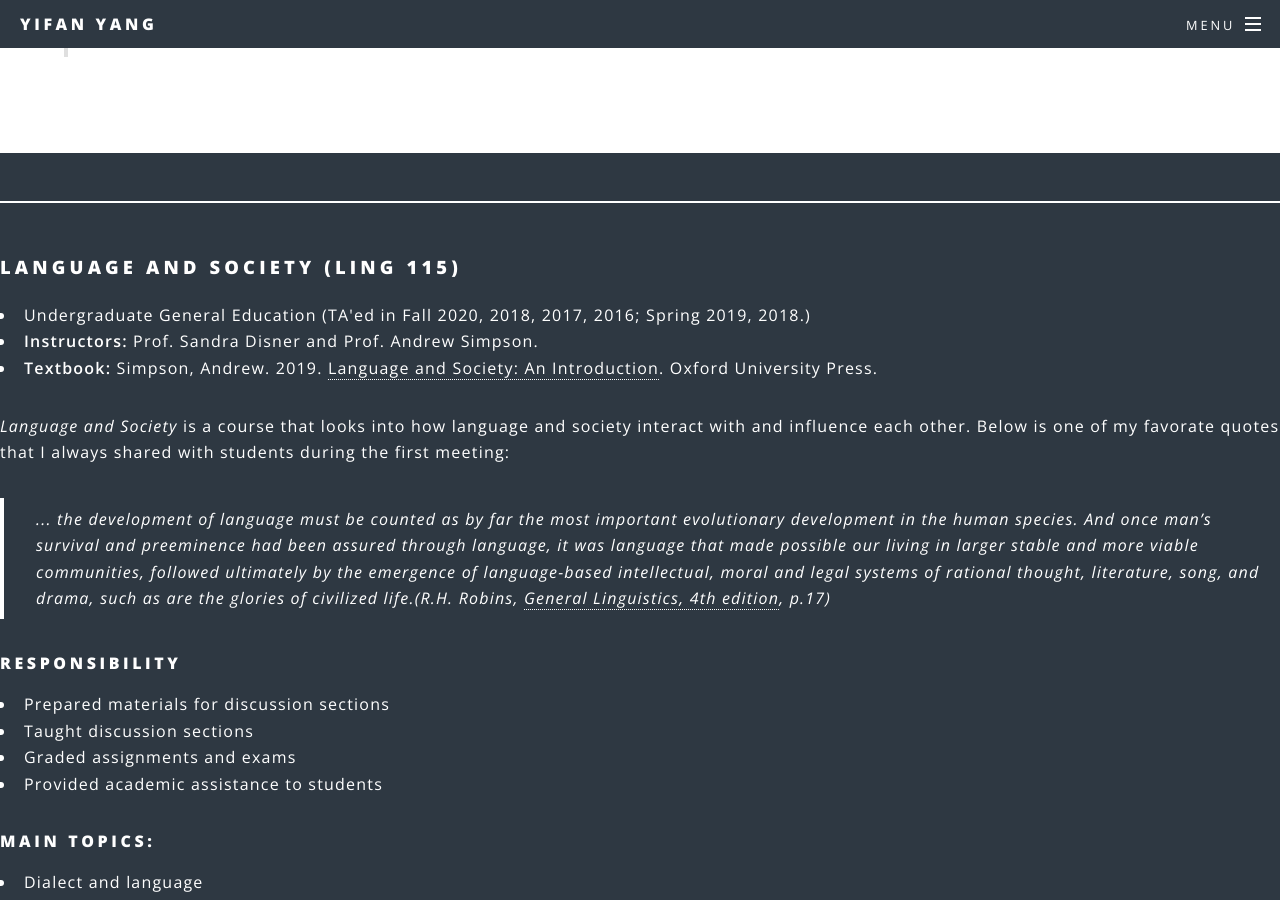
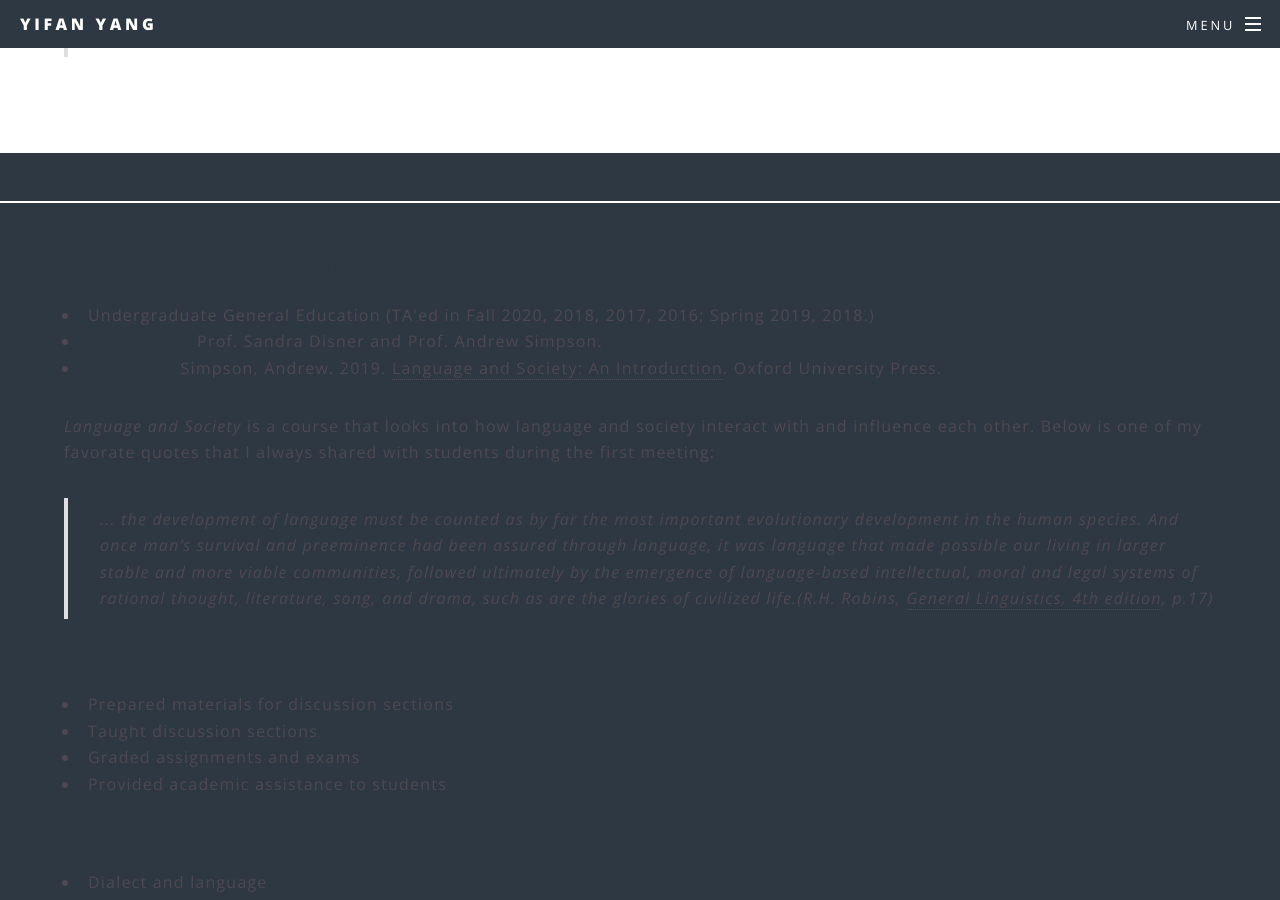
Before and after one commit to MuxuanHe/MuxuanHe, a Jekyll site: the page built from 3Teaching.html, in a window 1280 px wide and 900 px high, scrolled down 1543 px. Built offline with Jekyll 4.4.1, drawn with Linux system fonts in a browser that asks for light colours.

Commit message:
Update 3Teaching.html

```diff
--- a/3Teaching.html
+++ b/3Teaching.html
@@ -10,7 +10,7 @@
 		The courses that I have taught as a TA at USC include:
 
 		<ul>
-			<li><a href="#115">Language and Society</a></li>
+			<li><a href="#society">Language and Society</a></li>
 			<li><a href="#275">Language and Mind</a></li>
 		</ul>
 	 </p>
@@ -56,7 +56,7 @@
 
 <hr />
 
-<section, id="115">
+<section, id="society" class="wrapper style1 special">
 <div class="inner">
 	<h3>Language and Society (LING 115)</h3>
 	<ul>
```
